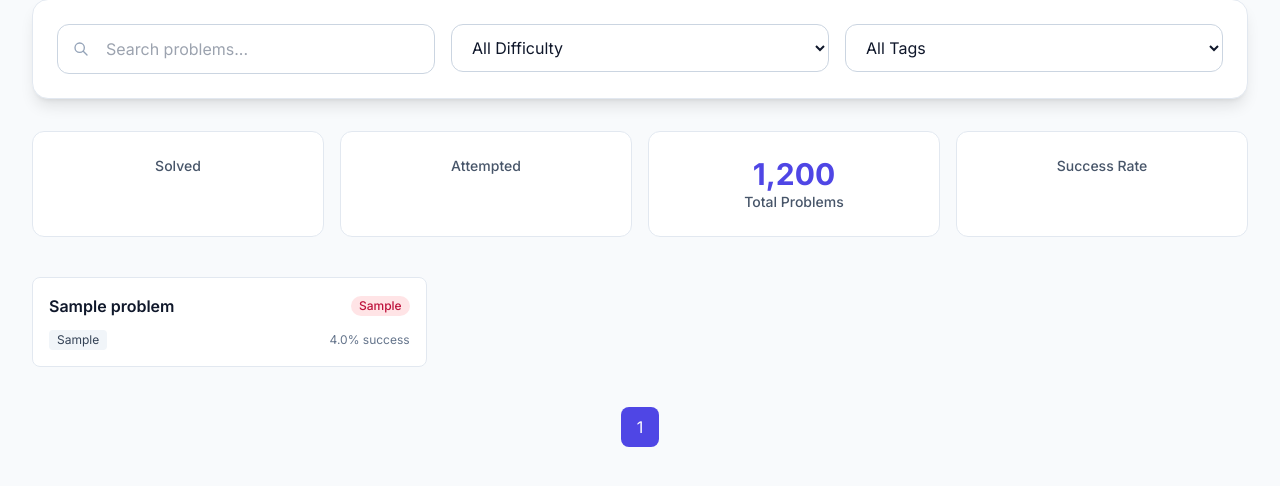
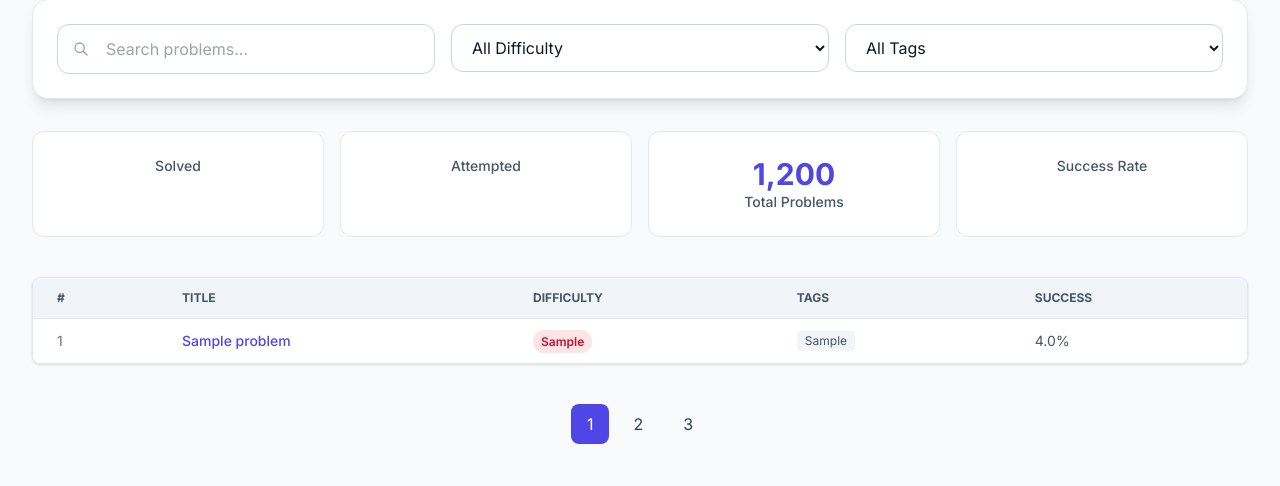
Before and after one commit to coderconnoisseur/AlgoArena, a FastAPI app: page /problems in a window 1280 px wide. Shown: the part 218-704 px from the top of the page. Run offline with FastAPI, Linux system fonts and the light colour scheme; tables that the repository leaves empty hold one stand-in row (values such as "Sample post"); parts of the project's set-up code (start-up, migrations or seed data) failed here and were passed over; some libraries are stand-ins or nearby versions.

Commit message:
Updated /problems

```diff
--- a/app/main.py
+++ b/app/main.py
@@ -36,7 +36,8 @@
         {'request':request,
         'problems':problems,
         'total_pages':total_pages,
-        'current_page':page
+        'current_page':page,
+        'page_size':page_size
         })
 
 @app.get('/users')
--- a/app/templates/index.html
+++ b/app/templates/index.html
@@ -11,7 +11,7 @@
     <link rel="preconnect" href="https://fonts.googleapis.com">
     <link rel="preconnect" href="https://fonts.gstatic.com" crossorigin>
     <link href="https://fonts.googleapis.com/css2?family=Inter:wght@300;400;500;600;700&display=swap" rel="stylesheet">
-    <link rel="stylesheet" href="styles.css">
+    <link rel="stylesheet" href="{{ url_for('static', path='styles.css') }}">
   </head>
   <body class="bg-slate-50 dark:bg-slate-900 font-inter transition-colors duration-300">
     <!-- Header -->
@@ -250,6 +250,6 @@
       </section>
     </main>
 
-    <script src="script.js"></script>
+    <script src="{{ url_for('static', path='script.js') }}"></script>
   </body>
 </html>
--- a/app/templates/problems.html
+++ b/app/templates/problems.html
@@ -7,7 +7,7 @@
     <title>Practice Problems - CodeArena</title>
     <script src="https://cdn.tailwindcss.com"></script>
     <link href="https://fonts.googleapis.com/css2?family=Inter:wght@300;400;500;600;700&display=swap" rel="stylesheet">
-    <link rel="stylesheet" href="styles.css">
+    <link rel="stylesheet" href="{{ url_for('static', path='styles.css') }}">
   </head>
   <body class="min-h-screen bg-slate-50 dark:bg-slate-900 font-inter transition-colors duration-300">
     <!-- Header (same as index.html) -->
@@ -145,39 +145,58 @@
         </div>
       </div>
 
-    <!-- Problems List -->
-<div class="grid grid-cols-1 sm:grid-cols-2 lg:grid-cols-3 gap-4 mb-10">
+<!-- Problems List Table -->
+<div class="overflow-x-auto shadow rounded-lg border border-slate-200 dark:border-slate-700 mb-10">
+  <table class="w-full divide-y divide-slate-200 dark:divide-slate-700 text-sm">
+    <thead class="bg-slate-100 dark:bg-slate-800 text-slate-600 dark:text-slate-400 uppercase text-xs font-semibold">
+      <tr>
+        <th class="px-6 py-3 text-left">#</th>
+        <th class="px-6 py-3 text-left">Title</th>
+        <th class="px-6 py-3 text-left">Difficulty</th>
+        <th class="px-6 py-3 text-left">Tags</th>
+        <th class="px-6 py-3 text-left">Success</th>
+      </tr>
+    </thead>
+    <tbody class="bg-white dark:bg-slate-900 divide-y divide-slate-100 dark:divide-slate-800">
       {% for problem in problems %}
-  <div class="bg-white dark:bg-slate-800 border border-slate-200 dark:border-slate-700 rounded-lg p-4 hover:shadow-md transition-all duration-200 transform hover:-translate-y-0.5 animate-fade-in group">
-    <div class="flex items-center justify-between mb-3">
-      <a href="/problems/{{ problem.id }}" class="text-md font-semibold text-slate-900 dark:text-white hover:text-indigo-600 dark:hover:text-indigo-400 group-hover:text-indigo-600 dark:group-hover:text-indigo-400 truncate">
+      <tr class="hover:bg-slate-50 dark:hover:bg-slate-800 transition">
+        <td class="px-6 py-3 text-slate-500 dark:text-slate-400">{{ loop.index + (current_page - 1) * page_size }}</td>
+        <td class="px-6 py-3">
+          <a href="/problems/{{ problem.id }}" class="text-indigo-600 dark:text-indigo-400 font-medium hover:underline">
             {{ problem.title }}
           </a>
-      <span class="px-2 py-0.5 rounded-full text-xs font-medium
+        </td>
+        <td class="px-6 py-3">
+          <span class="px-2 py-1 rounded-full text-xs font-semibold
             {% if problem.difficulty == 'Easy' %}
-          text-emerald-700 bg-emerald-100 dark:text-emerald-400 dark:bg-emerald-900/20
+              text-emerald-700 bg-emerald-100 dark:text-emerald-300 dark:bg-emerald-900/20
             {% elif problem.difficulty == 'Medium' %}
-          text-amber-700 bg-amber-100 dark:text-amber-400 dark:bg-amber-900/20
+              text-amber-700 bg-amber-100 dark:text-amber-300 dark:bg-amber-900/20
             {% else %}
-          text-rose-700 bg-rose-100 dark:text-rose-400 dark:bg-rose-900/20
+              text-rose-700 bg-rose-100 dark:text-rose-300 dark:bg-rose-900/20
             {% endif %}
           ">
             {{ problem.difficulty }}
           </span>
-    </div>
-    <div class="flex items-center justify-between">
+        </td>
+        <td class="px-6 py-3">
           <div class="flex flex-wrap gap-1">
             {% for tag in problem.tags.split(',') %}
-        <span class="px-2 py-0.5 bg-slate-100 dark:bg-slate-700 text-slate-700 dark:text-slate-300 text-xs rounded hover:bg-slate-200 dark:hover:bg-slate-600 transition">
+            <span class="text-xs px-2 py-0.5 bg-slate-100 dark:bg-slate-700 text-slate-600 dark:text-slate-300 rounded">
               {{ tag.strip() }}
             </span>
             {% endfor %}
           </div>
-      <span class="text-xs text-slate-500 dark:text-slate-400">{{ problem.success_rate }}% success</span>
+        </td>
+        <td class="px-6 py-3 text-slate-600 dark:text-slate-400">
+          {{ problem.success_rate }}%
+        </td>
+      </tr>
+      {% endfor %}
+    </tbody>
+  </table>
 </div>
-  </div>
-  {% endfor %}
-</div>
+
 
       <!-- Pagination -->
 <div class="flex justify-center">
@@ -186,7 +205,7 @@
     <a href="?page={{ current_page - 1 }}" class="px-4 py-2 text-slate-500 hover:text-slate-700 dark:text-slate-400 dark:hover:text-slate-200 transition">Previous</a>
     {% endif %}
 
-    {% for page in range(1, total_pages + 1) %}
+    {% for page in range(current_page, current_page + 3) %}
       <a href="?page={{ page }}" class="px-4 py-2 {% if page == current_page %} bg-indigo-600 text-white {% else %} text-slate-700 dark:text-slate-300 {% endif %} rounded-lg hover:underline">
         {{ page }}
       </a>
@@ -198,6 +217,6 @@
   </div>
 </div>
 
-    <script src="script.js"></script>
+    <script src="{{ url_for('static', path='script.js') }}"></script>
   </body>
 </html>
```
Also changed, not shown: app/schema/user.py (+1 -6 lines), app/static/script.js (renamed from app/templates/script.js), app/static/styles.css (renamed from app/templates/styles.css). Lines whose indentation alone changed are shown as unchanged.
